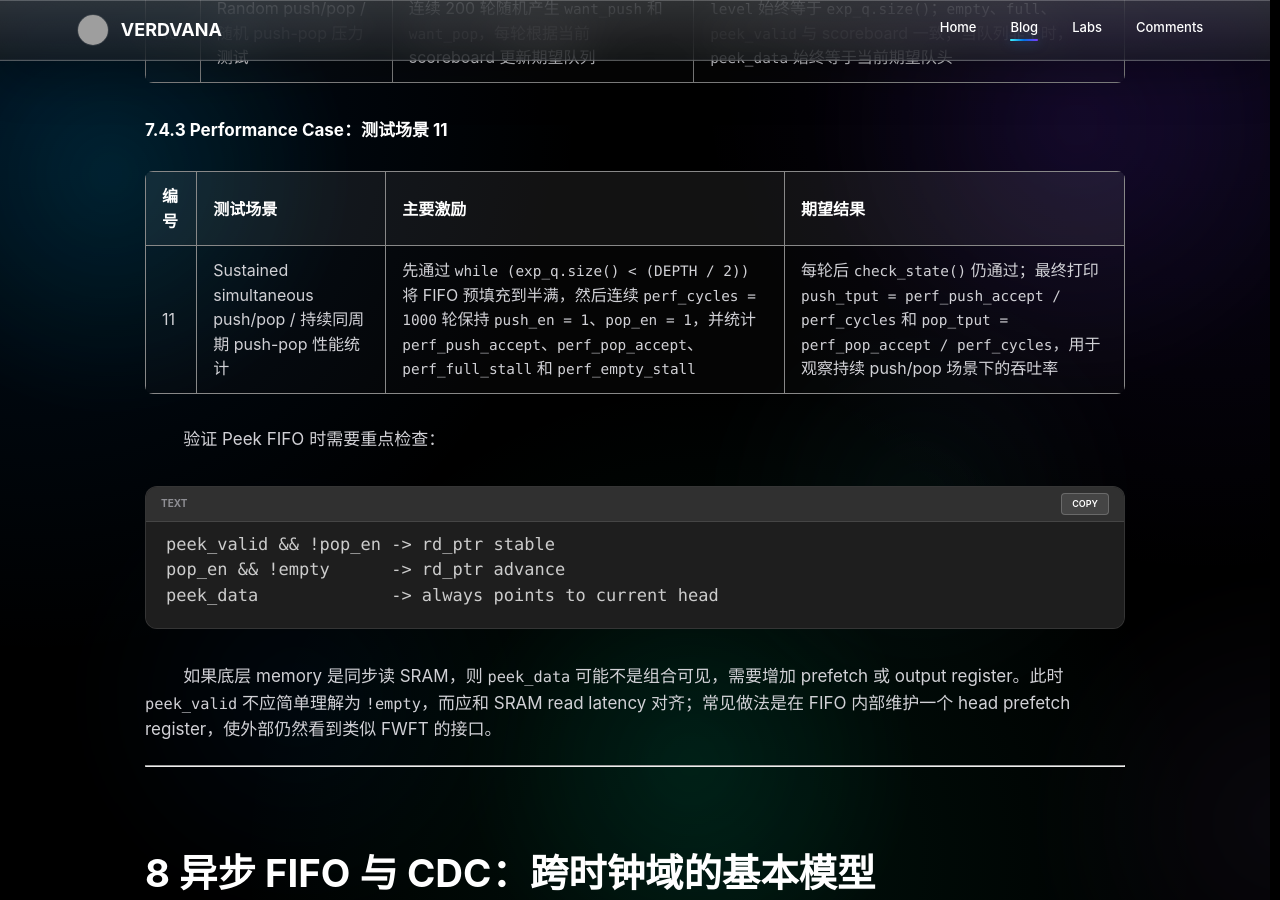
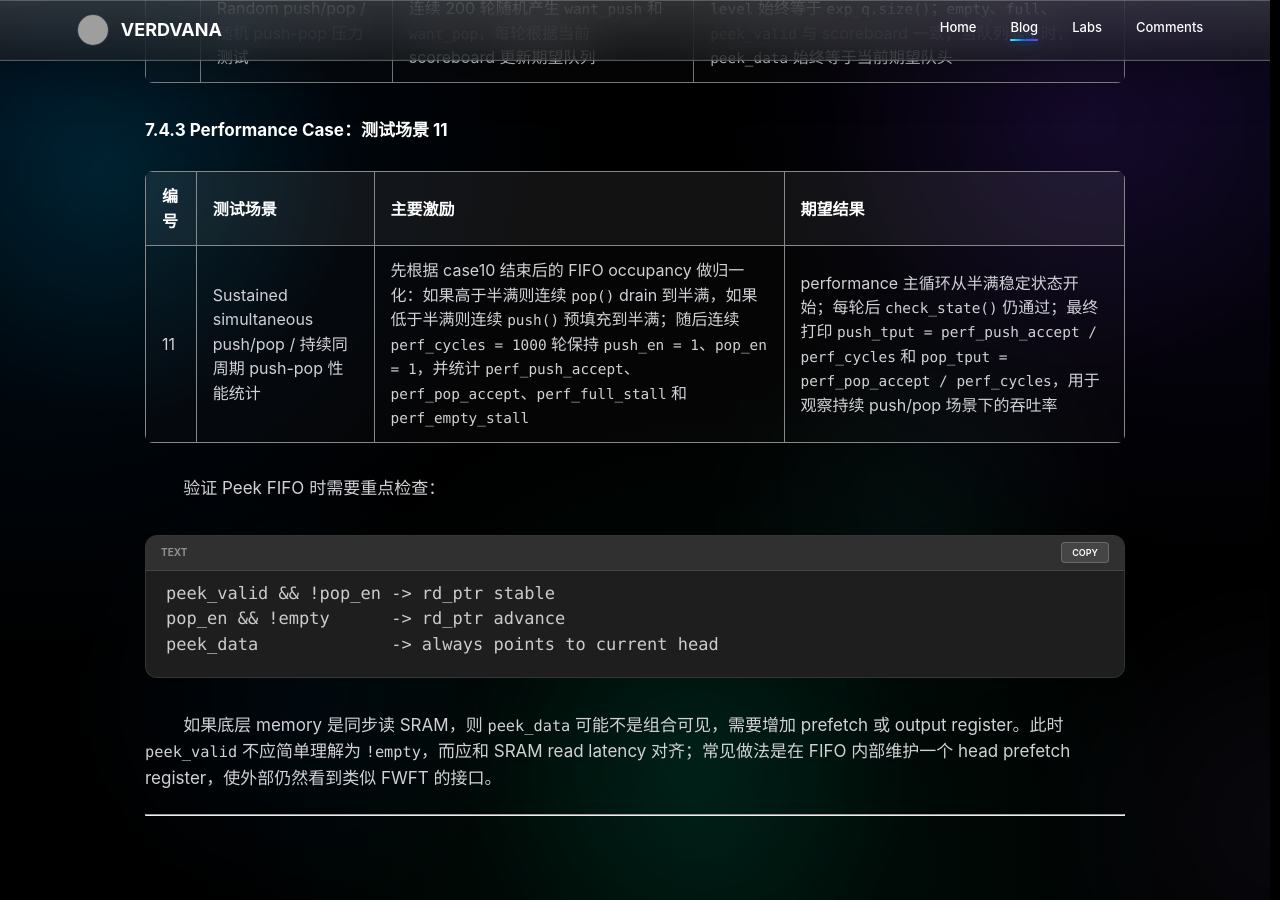
Before and after one commit to Verdvana/Verdvana.github.io, a Jekyll site: the page built from _posts/2026-5-27-FIFO基础与CDC设计.md, in a window 1280 px wide and 900 px high, scrolled down 30574 px. Built offline with Jekyll 4.4.1, drawn with Linux system fonts in a browser that asks for light colours; comment, search, counter and statistics services are not loaded; some of the changed text lies outside the part shown; grey boxes are pictures that could not be loaded.

Commit message:
修正持续同周期 push/pop 性能统计测试场景，增加 FIFO 预填充和排空逻辑

```diff
--- a/_posts/2026-5-27-FIFO基础与CDC设计.md
+++ b/_posts/2026-5-27-FIFO基础与CDC设计.md
@@ -1538,6 +1538,10 @@ module tb_peek_fifo;
         perf_full_stall  = 0;
         perf_empty_stall = 0;
 
+        while (exp_q.size() > (DEPTH / 2)) begin
+            pop(data);
+        end
+
         while (exp_q.size() < (DEPTH / 2)) begin
             push(DATA_WIDTH'($urandom()));
         end
@@ -1626,7 +1630,7 @@ endmodule
 
 | 编号 | 测试场景 | 主要激励 | 期望结果 |
 | --- | --- | --- | --- |
-| 11 | Sustained simultaneous push/pop / 持续同周期 push-pop 性能统计 | 先通过 `while (exp_q.size() < (DEPTH / 2))` 将 FIFO 预填充到半满，然后连续 `perf_cycles = 1000` 轮保持 `push_en = 1`、`pop_en = 1`，并统计 `perf_push_accept`、`perf_pop_accept`、`perf_full_stall` 和 `perf_empty_stall` | 每轮后 `check_state()` 仍通过；最终打印 `push_tput = perf_push_accept / perf_cycles` 和 `pop_tput = perf_pop_accept / perf_cycles`，用于观察持续 push/pop 场景下的吞吐率 |
+| 11 | Sustained simultaneous push/pop / 持续同周期 push-pop 性能统计 | 先根据 case10 结束后的 FIFO occupancy 做归一化：如果高于半满则连续 `pop()` drain 到半满，如果低于半满则连续 `push()` 预填充到半满；随后连续 `perf_cycles = 1000` 轮保持 `push_en = 1`、`pop_en = 1`，并统计 `perf_push_accept`、`perf_pop_accept`、`perf_full_stall` 和 `perf_empty_stall` | performance 主循环从半满稳定状态开始；每轮后 `check_state()` 仍通过；最终打印 `push_tput = perf_push_accept / perf_cycles` 和 `pop_tput = perf_pop_accept / perf_cycles`，用于观察持续 push/pop 场景下的吞吐率 |
 
 &#160; &#160; &#160; &#160; 验证 Peek FIFO 时需要重点检查：
 
```
